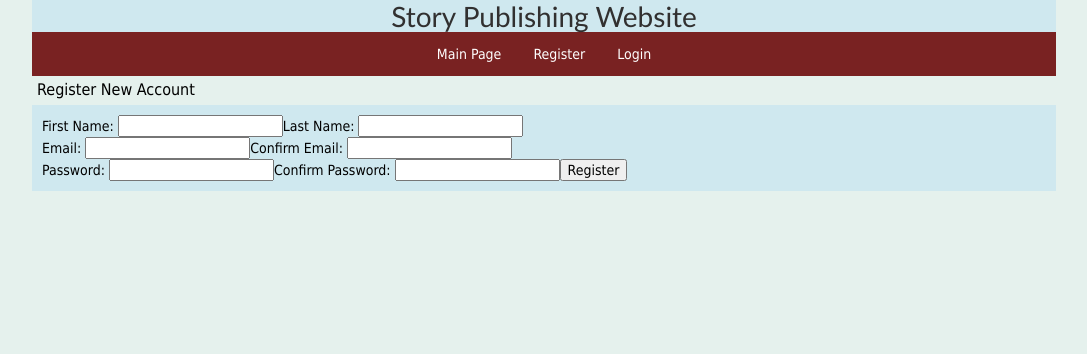
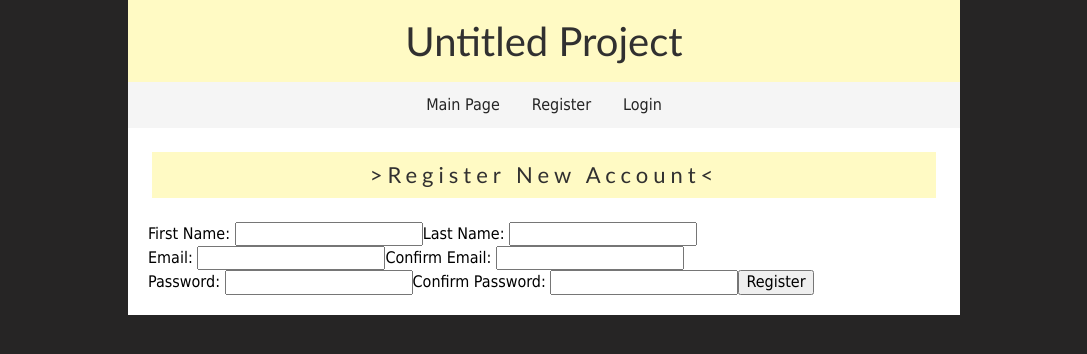
Before and after one commit to A428ES/arc-project-python-backend, a React (Create React App) app in the folder frontend/: page /register in a window 1280 px wide. Shown: the top 354 px of the page, without its empty margins (96-1183 px from the left). Built offline with nearby package versions, Linux system fonts and the light colour scheme.

Commit message:
major overhaul to style

```diff
--- a/frontend/src/App.css
+++ b/frontend/src/App.css
@@ -353,10 +353,10 @@
 
 /* Create three equal columns that floats next to each other */
 body{
-  width: 80%;
+  width: 65%;
 	font-family: Tahoma;
-	font-size: 14px;
-	background-color: #e5f1ed;
+	font-size: 16px;
+	background-color: #262525;
 	margin: auto;
 	display: block;
   word-wrap: break-word;
@@ -369,14 +369,21 @@ main{
 }
 
 section{
-	width: 90%;
+	width: 95%;
 	margin: auto;
 	padding: 10px;
 }
 
+.content{
+  background-color: white;
+	margin: auto;
+	padding: 10px;
+  border:#252525
+}
+
 p{
-	background-color: #cfe8ef;
-	margin: 0px;
+	background-color: #fff8e3;
+	margin: auto;
 	padding: 10px;
   border:#252525
 }
@@ -393,7 +400,7 @@ a:hover {
 }
 
 a.nav:link, a.nav:visited{
-	color: white;
+	color: #252525;
 	text-align: center;
 	padding: 14px 16px;
 	text-decoration: none;
@@ -406,30 +413,36 @@ a.nav:hover {
 
 
 .articleHeader{
-	background-color: #e5f1ed;
+	background-color: #e6e8e3;
 	font-size: 16px;
 	color: black;
 	padding: 5px;
 }
 
-.contentHeader{
-	background-color: #252525;
-	font-size: 24px;
-	color: #FCFCFD;
-	padding: 5px;
+#banner{
+	background-color: #FFFAC4;
+	color: #313030;
+	font-size: 40px;
+	font-family: Trebuchet MS;
+	text-align: center;
+  padding: 18px;
 }
 
-#banner{
-	background-color: #cfe8ef;
+
+#navbanner{
+	background-color: #FFFAC4;
 	color: #313030;
-	font-size: 28px;
+	font-size: 22px;
 	font-family: Trebuchet MS;
 	text-align: center;
+  padding: 10px;
+  margin:14px;
+  letter-spacing: 5px;
 }
 
 #closer, #navigation{
-	background-color: #792222;
-	color: #FCFCFD;
+	background-color: whitesmoke;
+	color: #252525;
   padding: 14px;
 	text-align: center;
 }
--- a/frontend/src/App.js
+++ b/frontend/src/App.js
@@ -36,6 +36,7 @@ function App() {
     <>
       <NavigationBar />
       <article>
+        <p class="content">
           <Router>
             <Routes>
               <Route path="/" element={<StoryViewer author="/" />} />
@@ -84,7 +85,8 @@ function App() {
                 }
               />
             </Routes>
-        </Router>
+          </Router>{" "}
+        </p>
       </article>
     </>
   );
--- a/frontend/src/components/navigationbar.js
+++ b/frontend/src/components/navigationbar.js
@@ -12,7 +12,7 @@ export default function NavigationBar() {
 
   return (
     <>
-      <header id="banner">Story Publishing Website</header>
+      <header id="banner">Untitled Project</header>
       {authState.userLoggedIn === true ? (
         <div id="navigation">
           <a className="nav" href="/">
--- /dev/null
+++ b/frontend/src/components/page_title.js
@@ -0,0 +1,7 @@
+export default function PageTitle(prop) {
+  return (
+    <>
+      <header id="navbanner">&gt;{prop.text}&lt;</header>
+    </>
+  );
+}
--- a/frontend/src/components/story_viewer.js
+++ b/frontend/src/components/story_viewer.js
@@ -2,6 +2,7 @@ import React, { useEffect } from "react";
 import { useState } from "react";
 import CommentBar from "../components/comment_bar";
 import HTTPRequester from "../utility/requester";
+import PageTitle from "./page_title";
 
 export default function StoryViewer(prop) {
   const [submissions, setSubmissions] = useState("Loading stories...");
@@ -17,9 +18,7 @@ export default function StoryViewer(prop) {
 
   return (
     <>
-      <header className="articleHeader" id="p1">
-        Story Feed
-      </header>
+      <PageTitle text="Viewing Stories" />
       <section>
         {submissions && submissions.results
           ? submissions.results.map((item) => (
--- a/frontend/src/pages/user/add_comment.js
+++ b/frontend/src/pages/user/add_comment.js
@@ -27,10 +27,6 @@ export default function AddComment(prop) {
 
   return (
     <>
-      <header class="articleHeader" id="p1">
-        Add Comment
-      </header>
-      <p>
       <div class="content">
         <div class="loginError">{outComeFeed}</div>
         <form onSubmit={handleSubmit}>
@@ -45,7 +41,6 @@ export default function AddComment(prop) {
           <input value="Submit Comment" type="submit" />
         </form>
       </div>
-      </p>
     </>
   );
 }
--- a/frontend/src/pages/user/add_submission.js
+++ b/frontend/src/pages/user/add_submission.js
@@ -1,5 +1,6 @@
 import React, { useState, useEffect } from "react";
 import HTTPRequester from "../../utility/requester";
+import PageTitle from "../../components/page_title";
 
 export default function AddSubmission() {
   const [storyContent, setStory] = useState([]);
@@ -25,10 +26,7 @@ export default function AddSubmission() {
 
   return (
     <>
-      <header class="articleHeader" id="p1">
-        New Submission
-      </header>
-      <p>
+      <PageTitle text="Submit New Story" />
       <div className="loginError">{proceessFeed}</div>{" "}
       <form onSubmit={handleSubmit}>
         <label>
@@ -56,7 +54,6 @@ export default function AddSubmission() {
         <br />
         <input value="Submit Story" type="submit" />
       </form>
-      </p>
     </>
   );
 }
--- a/frontend/src/pages/user/comments.js
+++ b/frontend/src/pages/user/comments.js
@@ -1,9 +1,11 @@
 import React from "react";
 import CommentsOnStory from "./storycomments";
+import PageTitle from "../../components/page_title";
 
 export default function MyComments() {
   return (
     <>
+      <PageTitle text="Viewing Your Comments" />
       <CommentsOnStory
         viewType="comments/mycomments"
         storyID={null}
--- a/frontend/src/pages/user/login.js
+++ b/frontend/src/pages/user/login.js
@@ -3,6 +3,8 @@ import { useNavigate } from "react-router-dom";
 import { AuthContext } from "../../context/user_context";
 import { useContext } from "react";
 import HTTPRequester from "../../utility/requester";
+import PageTitle from "../../components/page_title";
+
 export default function UserLogin() {
   const navigate = useNavigate();
   const [userName, setUser] = useState([]);
@@ -33,10 +35,7 @@ export default function UserLogin() {
         navigate("/")
       ) : (
         <>
-          <header class="articleHeader" id="p1">
-            Login
-          </header>
-          <p>
+          <PageTitle text="Login" />
           <div class="content">
             <div class="loginError">{errorFeed}</div>
             <form onSubmit={handleSubmit}>
@@ -60,7 +59,6 @@ export default function UserLogin() {
               <input value="Login" type="submit" />
             </form>
           </div>
-          </p>
         </>
       )}
     </>
--- a/frontend/src/pages/user/register.js
+++ b/frontend/src/pages/user/register.js
@@ -1,6 +1,7 @@
 import React from "react";
 import { useState, useEffect } from "react";
 import HTTPRequester from "../../utility/requester";
+import PageTitle from "../../components/page_title";
 
 export default function RegisterAccount() {
   const [firstName, setFirstName] = useState([]);
@@ -52,10 +53,7 @@ export default function RegisterAccount() {
 
   return (
     <>
-      <header className="articleHeader" id="p1">
-        Register New Account
-      </header>
-      <p>
+      <PageTitle text="Register New Account" />
       <div className="content">
         <div className="loginError">{proceessFeed}</div>
         <form onSubmit={handleSubmit}>
@@ -115,7 +113,6 @@ export default function RegisterAccount() {
           <input value="Register" type="submit" />
         </form>
       </div>
-      </p>
     </>
   );
 }
--- a/frontend/src/pages/user/settings.js
+++ b/frontend/src/pages/user/settings.js
@@ -1,15 +1,13 @@
 import React, { useContext } from "react";
 import { AuthContext } from "../../context/user_context";
+import PageTitle from "../../components/page_title";
 
 export default function MySettings() {
   const [authState, setAuthState] = useContext(AuthContext);
 
   return (
     <>
-      <header class="articleHeader" id="p1">
-        My Settings
-      </header>
-      <p>
+      <PageTitle text="Account Settings" />
       First Name: {authState.userData.firstname}
       <br />
       Last Name: {authState.userData.lastname}
@@ -18,7 +16,6 @@ export default function MySettings() {
       <br />
       Member Since: {authState.userData.created}
       <br />
-      </p>
     </>
   );
 }
--- a/frontend/src/pages/user/storycomments.js
+++ b/frontend/src/pages/user/storycomments.js
@@ -2,6 +2,7 @@ import { useEffect, useState, useContext } from "react";
 import { AuthContext } from "../../context/user_context";
 import AddComment from "./add_comment";
 import HTTPRequester from "../../utility/requester";
+import PageTitle from "../../components/page_title";
 
 export default function CommentsOnStory(prop) {
   const [authState, setAuthState] = useContext(AuthContext);
@@ -31,7 +32,6 @@ export default function CommentsOnStory(prop) {
 
   return (
     <>
-      <p>
       <section>
         {submissions.results ? (
           submissions.results.map((item) => (
@@ -51,7 +51,6 @@ export default function CommentsOnStory(prop) {
 
         {postCommentView()}
       </section>
-      </p>
     </>
   );
 }
```
Lines whose indentation alone changed are shown as unchanged.
